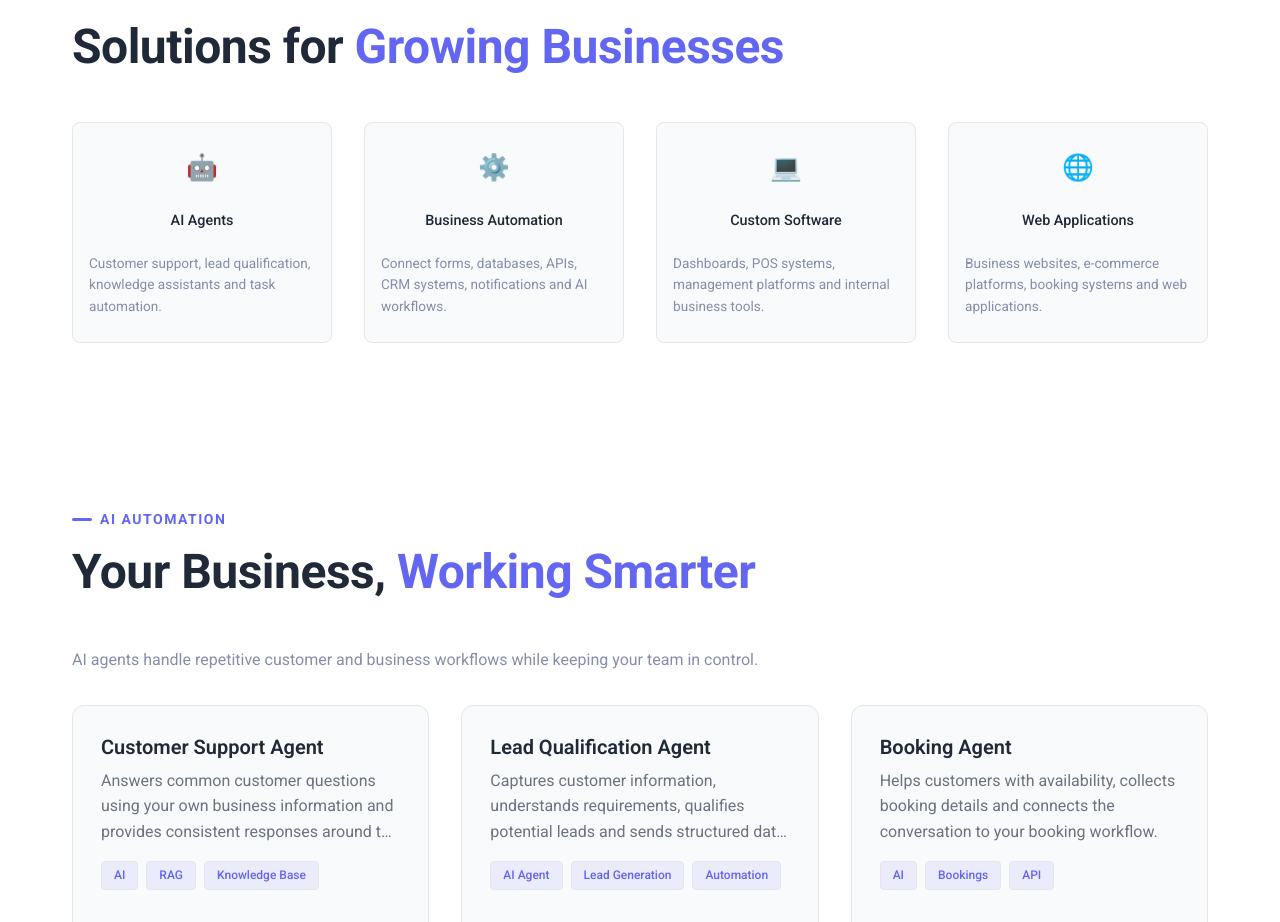
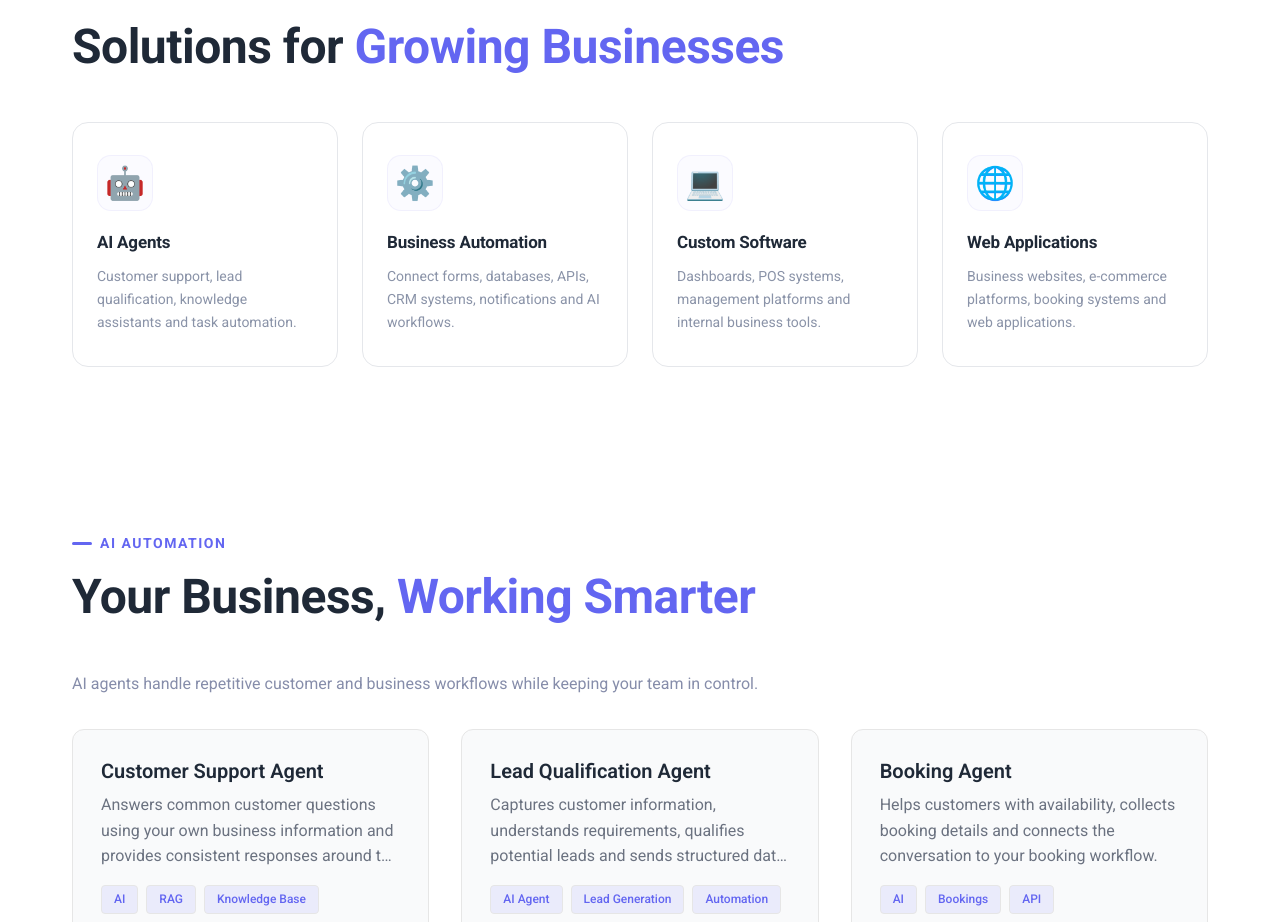
Before and after one commit to Malka01/Cybernaxe-solutions, a Next.js app: page / in a window 1280 px wide. Shown: the part 1865-2787 px from the top of the page. Built offline with nearby package versions, Linux system fonts and the light colour scheme.

Commit message:
Update : Solution sec. CSS

```diff
--- a/src/app/globals.css
+++ b/src/app/globals.css
@@ -583,7 +583,7 @@
 /* MODAL (Desktop default) */
 .chatbot-modal {
   position: fixed;
-  bottom: 100px;
+  bottom: 70px;
   right: 30px;
   width: 380px;
   height: 520px;
@@ -1524,3 +1524,86 @@
   font-weight: 800;
   color: var(--accent, #6c5ce7);
 }
+/* ─── SOLUTIONS SECTION ─── */
+.solutions-grid {
+  display: grid;
+  grid-template-columns: repeat(4, minmax(0, 1fr));
+  gap: 24px;
+  margin-top: 48px;
+}
+
+.solution-card {
+  /* background: linear-gradient(180deg, var(--surface, #12151F) 0%, #0F121A 100%); */
+
+  border: 1px solid var(--border, #232A3A);
+  border-radius: 16px;
+  padding: 32px 24px;
+  display: flex;
+  flex-direction: column;
+  align-items: flex-start;
+  transition: transform .25s ease, border-color .25s ease, box-shadow .25s ease;
+}
+
+.solution-card:hover {
+  transform: translateY(-6px);
+  border-color: rgba(124, 107, 255, 0.45);
+  box-shadow: 0 24px 48px -28px rgba(124, 107, 255, 0.6);
+}
+
+.solution-icon {
+  font-size: 32px;
+  line-height: 1;
+  margin-bottom: 20px;
+  display: flex;
+  align-items: center;
+  justify-content: center;
+  width: 56px;
+  height: 56px;
+  border-radius: 14px;
+  background: rgba(204, 198, 247, 0.08);
+  border: 1px solid rgba(196, 190, 240, 0.18);
+}
+
+.solution-title {
+  font-size: 17px;
+  font-weight: 700;
+  color: var(--text, #EEF1F8);
+  margin: 0 0 12px 0;
+  line-height: 1.3;
+  letter-spacing: -0.01em;
+}
+
+.solution-desc {
+  font-size: 14px;
+  line-height: 1.65;
+  color: var(--muted, #8A93A8);
+  margin: 0;
+}
+
+/* Tablet — 2 columns */
+@media (max-width: 1024px) {
+  .solutions-grid {
+    grid-template-columns: repeat(2, minmax(0, 1fr));
+    gap: 20px;
+  }
+}
+
+/* Mobile — 1 column */
+@media (max-width: 600px) {
+  .solutions-grid {
+    grid-template-columns: 1fr;
+    gap: 16px;
+    margin-top: 32px;
+  }
+
+  .solution-card {
+    padding: 24px 20px;
+  }
+
+  .solution-icon {
+    width: 48px;
+    height: 48px;
+    font-size: 26px;
+    margin-bottom: 16px;
+  }
+}
--- a/src/app/page.js
+++ b/src/app/page.js
@@ -300,42 +300,38 @@ const handleSubmit = async (e) => {
             Solutions for <span>Growing Businesses</span>
           </h2>
 
-          <div className="tools-grid">
-            <div className="tool-card reveal">
-              <div className="skill-icon">🤖</div>
-              <div className="tool-name">AI Agents</div>
-              <div className="tool-tooltip">Intelligent business assistants</div>
-              <p>
+          <div className="solutions-grid">
+            <div className="solution-card reveal">
+              <div className="solution-icon">🤖</div>
+              <h3 className="solution-title">AI Agents</h3>
+              <p className="solution-desc">
                 Customer support, lead qualification, knowledge assistants and
                 task automation.
               </p>
             </div>
 
-            <div className="tool-card reveal reveal-delay-1">
-              <div className="skill-icon">⚙️</div>
-              <div className="tool-name">Business Automation</div>
-              <div className="tool-tooltip">Automate repetitive workflows</div>
-              <p>
+            <div className="solution-card reveal reveal-delay-1">
+              <div className="solution-icon">⚙️</div>
+              <h3 className="solution-title">Business Automation</h3>
+              <p className="solution-desc">
                 Connect forms, databases, APIs, CRM systems, notifications and
                 AI workflows.
               </p>
             </div>
 
-            <div className="tool-card reveal reveal-delay-2">
-              <div className="skill-icon">💻</div>
-              <div className="tool-name">Custom Software</div>
-              <div className="tool-tooltip">Built around your workflow</div>
-              <p>
+            <div className="solution-card reveal reveal-delay-2">
+              <div className="solution-icon">💻</div>
+              <h3 className="solution-title">Custom Software</h3>
+              <p className="solution-desc">
                 Dashboards, POS systems, management platforms and internal
                 business tools.
               </p>
             </div>
 
-            <div className="tool-card reveal">
-              <div className="skill-icon">🌐</div>
-              <div className="tool-name">Web Applications</div>
-              <div className="tool-tooltip">Modern digital experiences</div>
-              <p>
+            <div className="solution-card reveal">
+              <div className="solution-icon">🌐</div>
+              <h3 className="solution-title">Web Applications</h3>
+              <p className="solution-desc">
                 Business websites, e-commerce platforms, booking systems and
                 web applications.
               </p>
@@ -841,7 +837,8 @@ const handleSubmit = async (e) => {
             <input
               type="text"
               className="chatbot-input"
-              placeholder="Ask about our services..."
+              // placeholder="Ask about our services..."
+              placeholder="Currently Chatbot under development phase.."
             />
             <button className="chatbot-send">Send</button>
           </div>
```
